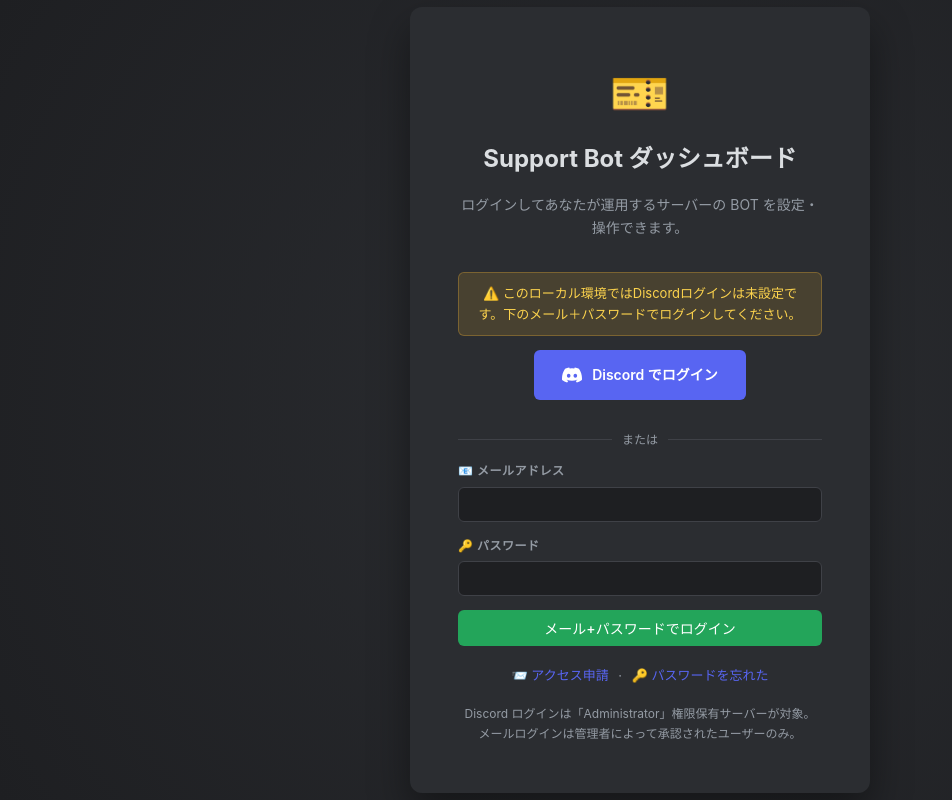
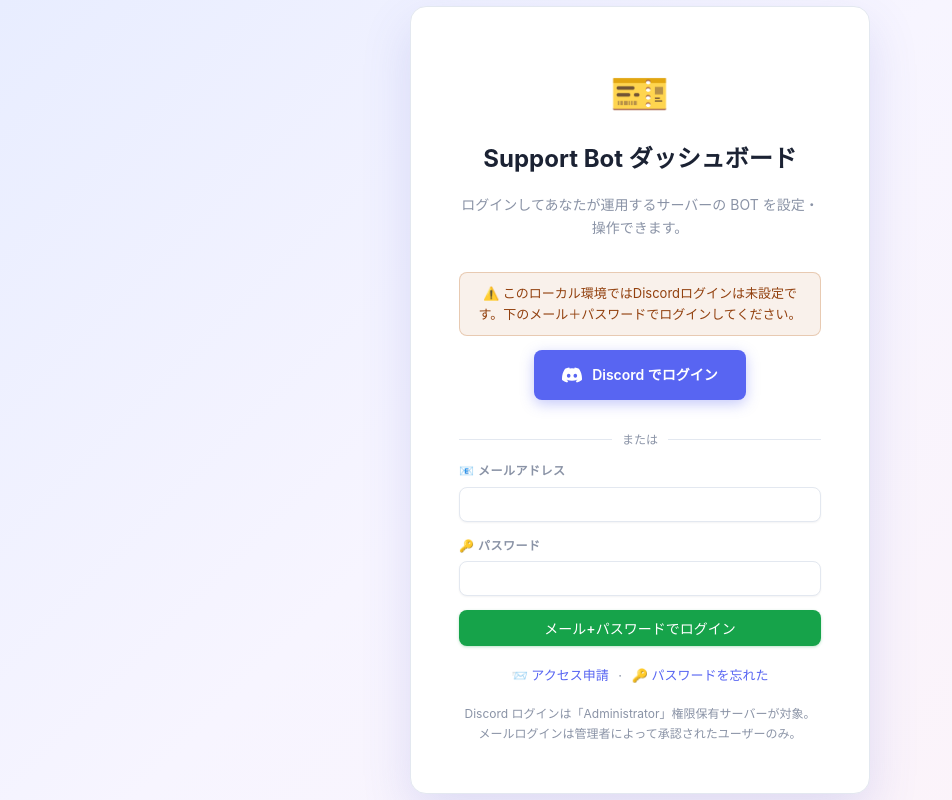
Before and after one commit to tokutake-netizen/support-bot, a FastAPI app: page /login?err=oauth_unconfigured in a window 1280 px wide. Shown: the whole page, without its empty margins (0-952 px from the left). Run offline with FastAPI, Linux system fonts and the light colour scheme.

Commit message:
全体デザインを明るいライトテーマに刷新＋Geminiパネルを全ページに展開
- ライトパレットへ全面変更（白カード・ソフトシャドウ・インディゴアクセント・
  グラデーションのアクティブナビ/ログイン背景）。--heading 変数を導入し
  強調テキストの白文字をすべて置換
- Discord投稿プレビュー（setup の Auction プレビュー等）は Discord の
  見た目を再現する部分なので意図的にダークのまま維持
- Gemini アシスタントパネルをギルド設定・稼働状況・Giveaway・
  オンボーディング・画像転送・ユーザー管理の全ページに追加
- Playwright で全ページ描画＋モバイル幅を実機検証済み

Co-Authored-By: Claude Fable 5 <noreply@anthropic.com>

```diff
--- a/dashboard/static/style.css
+++ b/dashboard/static/style.css
@@ -1,98 +1,101 @@
 :root{
-  --bg:#1e1f22; --bg2:#2b2d31; --bg3:#313338; --line:#3f4147;
-  --fg:#dbdee1; --muted:#949ba4; --accent:#5865f2; --green:#23a55a; --yellow:#f0b232;
-  --red:#f23f43; --pink:#eb459e; --gold:#f1c40f; --cyan:#00bcd4;
+  --bg:#f4f6fb; --bg2:#ffffff; --bg3:#eef1f7; --line:#e3e8f0;
+  --fg:#3a4254; --muted:#8a93a6; --heading:#1b2233;
+  --accent:#5865f2; --accent-deep:#4752c4;
+  --green:#16a34a; --yellow:#b45309; --red:#dc2626; --pink:#db2777; --gold:#ca8a04; --cyan:#0e7490;
+  --shadow-sm:0 1px 2px rgba(16,24,40,.05);
+  --shadow-md:0 4px 16px rgba(16,24,40,.08);
 }
 *{box-sizing:border-box}
-body{margin:0;background:var(--bg);color:var(--fg);font-family:-apple-system,"Hiragino Sans","Yu Gothic",Meiryo,Segoe UI,sans-serif;font-size:14px;line-height:1.6}
+body{margin:0;background:var(--bg);color:var(--fg);font-family:-apple-system,"Hiragino Sans","Yu Gothic",Meiryo,Segoe UI,sans-serif;font-size:14px;line-height:1.6;-webkit-font-smoothing:antialiased}
 a{color:var(--accent);text-decoration:none}
 a:hover{text-decoration:underline}
 .wrap{display:flex;min-height:100vh}
 .sidebar{width:240px;background:var(--bg2);padding:20px 12px;border-right:1px solid var(--line);flex-shrink:0}
-.brand{font-size:17px;font-weight:700;margin:0 0 24px 4px;color:#fff}
+.brand{font-size:17px;font-weight:700;margin:0 0 24px 4px;color:var(--heading)}
 .brand .dot{display:inline-block;width:8px;height:8px;border-radius:50%;background:var(--green);margin-right:8px;vertical-align:middle}
-.nav a{display:block;padding:8px 12px;color:var(--muted);text-decoration:none;border-radius:6px;margin-bottom:2px}
-.nav a:hover{background:var(--bg3);color:#fff;text-decoration:none}
-.nav a.active{background:var(--accent);color:#fff}
+.nav a{display:block;padding:8px 12px;color:var(--muted);text-decoration:none;border-radius:8px;margin-bottom:2px;font-weight:500}
+.nav a:hover{background:var(--bg3);color:var(--heading);text-decoration:none}
+.nav a.active{background:linear-gradient(135deg,var(--accent),#7b6cf6);color:#fff;box-shadow:0 2px 8px rgba(88,101,242,.35)}
 .nav .section-label{padding:12px 12px 4px;font-size:11px;color:var(--muted);text-transform:uppercase;letter-spacing:.6px;font-weight:600}
 .main{flex:1;padding:32px 40px;overflow-x:auto;max-width:1200px}
-h1{font-size:26px;margin:0 0 4px}
-h2{font-size:18px;margin:32px 0 6px;color:#fff;display:flex;align-items:center;gap:8px}
+h1{font-size:26px;margin:0 0 4px;color:var(--heading)}
+h2{font-size:18px;margin:32px 0 6px;color:var(--heading);display:flex;align-items:center;gap:8px}
 h2 .help{font-size:12px;color:var(--muted);font-weight:400;margin-left:auto}
 h3{font-size:13px;margin:0 0 8px;color:var(--muted);text-transform:uppercase;letter-spacing:.6px;font-weight:600}
 .subtitle{color:var(--muted);margin-bottom:24px;line-height:1.65}
 .section-desc{color:var(--muted);font-size:13px;margin:0 0 12px;line-height:1.65}
-.card{background:var(--bg2);border:1px solid var(--line);border-radius:8px;padding:20px;margin-bottom:16px}
+.card{background:var(--bg2);border:1px solid var(--line);border-radius:12px;padding:20px;margin-bottom:16px;box-shadow:var(--shadow-sm)}
 .grid{display:grid;grid-template-columns:repeat(auto-fill,minmax(280px,1fr));gap:16px}
-.guild-card{background:var(--bg2);border:1px solid var(--line);border-radius:10px;padding:18px;cursor:pointer;transition:border-color .15s, transform .15s, box-shadow .15s;display:block;color:inherit;text-decoration:none}
-.guild-card:hover{border-color:var(--accent);text-decoration:none;transform:translateY(-1px);box-shadow:0 4px 12px rgba(88,101,242,.15)}
-.guild-card .name{font-size:16px;font-weight:600;color:#fff;line-height:1.3;word-break:break-word}
+.guild-card{background:var(--bg2);border:1px solid var(--line);border-radius:12px;padding:18px;cursor:pointer;transition:border-color .15s, transform .15s, box-shadow .15s;display:block;color:inherit;text-decoration:none;box-shadow:var(--shadow-sm)}
+.guild-card:hover{border-color:var(--accent);text-decoration:none;transform:translateY(-2px);box-shadow:0 8px 20px rgba(88,101,242,.18)}
+.guild-card .name{font-size:16px;font-weight:600;color:var(--heading);line-height:1.3;word-break:break-word}
 .guild-card .meta{color:var(--muted);font-size:11px;margin-top:2px;font-family:Menlo,Consolas,monospace}
 .guild-card-head{display:flex;align-items:center;gap:12px;margin-bottom:12px}
 .guild-card-meta{flex:1;min-width:0}
 .guild-icon{width:48px;height:48px;border-radius:50%;flex-shrink:0;object-fit:cover;background:var(--bg3)}
 .guild-icon.placeholder{display:flex;align-items:center;justify-content:center;background:linear-gradient(135deg,var(--accent),#7289da);color:#fff;font-weight:700;font-size:16px}
-.badge{display:inline-block;font-size:11px;padding:2px 8px;border-radius:10px;background:var(--bg3);color:var(--muted);margin-right:4px}
-.badge.running{background:rgba(35,165,90,.15);color:var(--green)}
-.badge.stopped{background:rgba(242,63,67,.15);color:var(--red)}
-.badge.unconfigured{background:rgba(240,178,50,.15);color:var(--yellow)}
-.badge.info{background:rgba(0,188,212,.15);color:var(--cyan)}
+.badge{display:inline-block;font-size:11px;padding:2px 8px;border-radius:10px;background:var(--bg3);color:var(--muted);margin-right:4px;font-weight:600}
+.badge.running{background:rgba(22,163,74,.12);color:var(--green)}
+.badge.stopped{background:rgba(220,38,38,.1);color:var(--red)}
+.badge.unconfigured{background:rgba(180,83,9,.1);color:var(--yellow)}
+.badge.info{background:rgba(14,116,144,.1);color:var(--cyan)}
 .field{margin-bottom:14px}
 .field label{display:flex;align-items:center;gap:6px;font-size:12px;color:var(--muted);margin-bottom:6px;font-weight:600;text-transform:uppercase;letter-spacing:.5px}
 .field label .req{color:var(--red)}
 .field .hint{color:var(--muted);font-size:12px;margin-top:4px;line-height:1.5}
-select,input[type=text],input[type=password],input[type=color],input[type=number],input[type=email],input[type=url],textarea{width:100%;background:var(--bg);color:var(--fg);border:1px solid var(--line);border-radius:6px;padding:8px 10px;font-size:14px;font-family:inherit}
+select,input[type=text],input[type=password],input[type=color],input[type=number],input[type=email],input[type=url],textarea{width:100%;background:var(--bg2);color:var(--fg);border:1px solid var(--line);border-radius:8px;padding:8px 10px;font-size:14px;font-family:inherit;box-shadow:var(--shadow-sm)}
 textarea{resize:vertical;min-height:80px;line-height:1.6;font-family:Menlo,Consolas,monospace}
-select:focus,input:focus,textarea:focus{outline:none;border-color:var(--accent)}
+select:focus,input:focus,textarea:focus{outline:none;border-color:var(--accent);box-shadow:0 0 0 3px rgba(88,101,242,.14)}
 input[type=file]{color:var(--muted);font-size:13px}
 .row{display:grid;grid-template-columns:1fr 1fr;gap:14px}
-.btn{display:inline-block;padding:8px 14px;border-radius:6px;border:none;background:var(--accent);color:#fff;cursor:pointer;font-size:14px;font-weight:500;text-decoration:none;font-family:inherit}
-.btn:hover{background:#4752c4;text-decoration:none}
-.btn.green{background:var(--green)}
-.btn.green:hover{background:#1d8645}
-.btn.red{background:var(--red)}
-.btn.red:hover{background:#c93338}
-.btn.outline{background:transparent;border:1px solid var(--line);color:var(--fg)}
-.btn.outline:hover{background:var(--bg3)}
+.btn{display:inline-block;padding:8px 14px;border-radius:8px;border:none;background:var(--accent);color:#fff;cursor:pointer;font-size:14px;font-weight:500;text-decoration:none;font-family:inherit;transition:background .15s, box-shadow .15s;box-shadow:0 1px 3px rgba(88,101,242,.3)}
+.btn:hover{background:var(--accent-deep);text-decoration:none;box-shadow:0 3px 10px rgba(88,101,242,.35)}
+.btn.green{background:var(--green);box-shadow:0 1px 3px rgba(22,163,74,.3)}
+.btn.green:hover{background:#15803d;box-shadow:0 3px 10px rgba(22,163,74,.35)}
+.btn.red{background:var(--red);box-shadow:0 1px 3px rgba(220,38,38,.3)}
+.btn.red:hover{background:#b91c1c;box-shadow:0 3px 10px rgba(220,38,38,.35)}
+.btn.outline{background:var(--bg2);border:1px solid var(--line);color:var(--fg);box-shadow:var(--shadow-sm)}
+.btn.outline:hover{background:var(--bg3);box-shadow:var(--shadow-sm)}
 .btn-sm{padding:4px 10px;font-size:12px}
 .feature{display:flex;align-items:center;justify-content:space-between;padding:14px 0;border-bottom:1px solid var(--line)}
 .feature:last-child{border-bottom:none}
-.feature .name{font-weight:600;color:#fff}
+.feature .name{font-weight:600;color:var(--heading)}
 .feature .desc{color:var(--muted);font-size:12px;margin-top:2px}
-.log{background:#0d0d0d;color:#c5c5c5;padding:14px;border-radius:6px;font-family:Menlo,Consolas,monospace;font-size:12px;line-height:1.55;max-height:480px;overflow:auto;white-space:pre-wrap}
-.login{display:flex;align-items:center;justify-content:center;min-height:100vh;background:radial-gradient(circle at center,#2b2d31,#1e1f22)}
-.login-card{background:var(--bg2);border-radius:12px;padding:48px;text-align:center;max-width:460px;box-shadow:0 20px 40px rgba(0,0,0,.4)}
+.log{background:#16181d;color:#c5c5c5;padding:14px;border-radius:8px;font-family:Menlo,Consolas,monospace;font-size:12px;line-height:1.55;max-height:480px;overflow:auto;white-space:pre-wrap}
+.login{display:flex;align-items:center;justify-content:center;min-height:100vh;background:linear-gradient(135deg,#e8edff 0%,#f7f5ff 45%,#fdf3f8 100%)}
+.login-card{background:var(--bg2);border-radius:16px;padding:48px;text-align:center;max-width:460px;box-shadow:0 20px 50px rgba(80,90,200,.16);border:1px solid var(--line)}
 .login-card .logo{font-size:48px;margin-bottom:8px}
 .login-card h1{font-size:24px;margin-bottom:8px}
 .login-card p{color:var(--muted);margin-bottom:32px;line-height:1.7}
-.discord-btn{display:inline-flex;align-items:center;gap:10px;background:#5865f2;color:#fff;padding:14px 28px;border-radius:6px;text-decoration:none;font-weight:600}
+.discord-btn{display:inline-flex;align-items:center;gap:10px;background:#5865f2;color:#fff;padding:14px 28px;border-radius:8px;text-decoration:none;font-weight:600;box-shadow:0 4px 14px rgba(88,101,242,.35)}
 .discord-btn:hover{background:#4752c4;text-decoration:none}
 .stats{display:grid;grid-template-columns:repeat(4,1fr);gap:12px;margin-bottom:24px}
-.stat{background:var(--bg2);border:1px solid var(--line);border-radius:8px;padding:16px}
-.stat .num{font-size:24px;font-weight:700;color:#fff}
+.stat{background:var(--bg2);border:1px solid var(--line);border-radius:12px;padding:16px;box-shadow:var(--shadow-sm)}
+.stat .num{font-size:24px;font-weight:700;color:var(--heading)}
 .stat .lbl{color:var(--muted);font-size:12px;letter-spacing:.5px}
-.help-box{background:rgba(0,188,212,.08);border-left:3px solid var(--cyan);padding:12px 14px;border-radius:4px;color:#cfd6dc;font-size:13px;margin-bottom:14px;line-height:1.65}
-.help-box .h{font-weight:600;color:#fff;margin-bottom:4px;display:flex;align-items:center;gap:6px}
+.help-box{background:rgba(14,116,144,.06);border-left:3px solid var(--cyan);padding:12px 14px;border-radius:6px;color:var(--fg);font-size:13px;margin-bottom:14px;line-height:1.65}
+.help-box .h{font-weight:600;color:var(--heading);margin-bottom:4px;display:flex;align-items:center;gap:6px}
 .help-box .h .ico{color:var(--cyan)}
-.chip{display:inline-block;background:var(--bg3);color:var(--fg);padding:3px 8px;border-radius:4px;font-family:Menlo,Consolas,monospace;font-size:11px;margin:2px;border:1px solid transparent;cursor:pointer}
+.chip{display:inline-block;background:var(--bg3);color:var(--fg);padding:3px 8px;border-radius:6px;font-family:Menlo,Consolas,monospace;font-size:11px;margin:2px;border:1px solid transparent;cursor:pointer}
 .chip:hover{border-color:var(--accent)}
 details{margin-bottom:8px}
 details summary{cursor:pointer;color:var(--muted);font-size:13px;padding:6px 0;list-style:none;display:flex;align-items:center;gap:6px}
 details summary::before{content:"▶";font-size:10px;transition:transform .15s}
 details[open] summary::before{transform:rotate(90deg)}
-details summary:hover{color:#fff}
+details summary:hover{color:var(--heading)}
 .sticky-save{position:sticky;bottom:0;background:var(--bg);padding:16px 0;border-top:1px solid var(--line);margin-top:32px;display:flex;gap:8px;align-items:center}
-.flash{padding:10px 14px;border-radius:6px;margin-bottom:14px;font-size:13px}
-.flash.ok{background:rgba(35,165,90,.15);color:#86efac;border:1px solid rgba(35,165,90,.3)}
-.flash.warn{background:rgba(240,178,50,.15);color:#fcd34d;border:1px solid rgba(240,178,50,.3)}
-.callout{padding:14px;background:rgba(240,178,50,.06);border:1px solid rgba(240,178,50,.3);border-radius:8px;margin-bottom:16px;color:#fcd34d;font-size:13px;line-height:1.65}
+.flash{padding:10px 14px;border-radius:8px;margin-bottom:14px;font-size:13px}
+.flash.ok{background:rgba(22,163,74,.1);color:#15803d;border:1px solid rgba(22,163,74,.25)}
+.flash.warn{background:rgba(180,83,9,.08);color:#92400e;border:1px solid rgba(180,83,9,.25)}
+.callout{padding:14px;background:rgba(180,83,9,.06);border:1px solid rgba(180,83,9,.25);border-radius:10px;margin-bottom:16px;color:#92400e;font-size:13px;line-height:1.65}
 optgroup{font-weight:600;color:var(--muted)}
 
 /* Tabs (used on setup page) */
 .tabs{display:flex;gap:2px;border-bottom:1px solid var(--line);margin-bottom:20px;flex-wrap:wrap;position:sticky;top:0;background:var(--bg);z-index:10;padding-top:8px}
 .tab{padding:10px 14px;color:var(--muted);text-decoration:none;border-bottom:2px solid transparent;font-size:13px;font-weight:500;cursor:pointer;white-space:nowrap}
-.tab:hover{color:#fff;text-decoration:none}
-.tab.active{color:#fff;border-bottom-color:var(--accent)}
+.tab:hover{color:var(--heading);text-decoration:none}
+.tab.active{color:var(--heading);border-bottom-color:var(--accent)}
 .tab-panel{display:none}
 .tab-panel.active{display:block}
 .tab-save-bar{margin:18px 0 8px;text-align:right;border-top:1px solid var(--line);padding-top:14px}
@@ -103,24 +106,24 @@ optgroup{font-weight:600;color:var(--muted)}
 .ai-panel.collapsed .ai-body,.ai-panel.collapsed .ai-title{display:none}
 .ai-panel.collapsed .ai-toggle{transform:rotate(180deg)}
 .ai-head{display:flex;align-items:center;justify-content:space-between;padding:14px 12px;border-bottom:1px solid var(--line)}
-.ai-title{font-weight:700;color:#fff;font-size:14px;white-space:nowrap}
+.ai-title{font-weight:700;color:var(--heading);font-size:14px;white-space:nowrap}
 .ai-toggle{background:none;border:1px solid var(--line);color:var(--muted);border-radius:6px;width:24px;height:24px;cursor:pointer;line-height:1}
-.ai-toggle:hover{color:#fff;background:var(--bg3)}
+.ai-toggle:hover{color:var(--heading);background:var(--bg3)}
 .ai-body{display:flex;flex-direction:column;flex:1;min-height:0}
 .ai-messages{flex:1;overflow-y:auto;padding:12px;display:flex;flex-direction:column;gap:8px}
-.ai-msg{padding:8px 10px;border-radius:10px;font-size:13px;line-height:1.6;white-space:pre-wrap;word-break:break-word;max-width:95%}
+.ai-msg{padding:8px 10px;border-radius:12px;font-size:13px;line-height:1.6;white-space:pre-wrap;word-break:break-word;max-width:95%}
 .ai-msg-bot{background:var(--bg3);color:var(--fg);align-self:flex-start}
 .ai-msg-user{background:var(--accent);color:#fff;align-self:flex-end}
 .ai-form{padding:10px;border-top:1px solid var(--line);display:flex;gap:6px}
-.ai-form textarea{flex:1;background:var(--bg3);border:1px solid var(--line);border-radius:8px;color:var(--fg);padding:8px;font-size:13px;resize:none;font-family:inherit}
+.ai-form textarea{flex:1;background:var(--bg2);border:1px solid var(--line);border-radius:8px;color:var(--fg);padding:8px;font-size:13px;resize:none;font-family:inherit}
 .ai-form button{background:var(--accent);border:none;color:#fff;border-radius:8px;padding:0 14px;cursor:pointer;font-size:13px}
 .ai-form button:disabled{opacity:.5;cursor:default}
 /* 狭い画面ではパネルを隠し、右下の✨ボタンから下部ドロワーとして開く */
-.ai-fab{display:none;position:fixed;right:16px;bottom:16px;z-index:99;width:52px;height:52px;border-radius:50%;background:var(--accent);color:#fff;border:none;font-size:22px;align-items:center;justify-content:center;cursor:pointer;box-shadow:0 4px 14px rgba(0,0,0,.45)}
+.ai-fab{display:none;position:fixed;right:16px;bottom:16px;z-index:99;width:52px;height:52px;border-radius:50%;background:linear-gradient(135deg,var(--accent),#7b6cf6);color:#fff;border:none;font-size:22px;align-items:center;justify-content:center;cursor:pointer;box-shadow:0 4px 14px rgba(88,101,242,.45)}
 @media (max-width:1100px){
   .ai-panel{display:none}
   .ai-fab{display:flex}
-  .ai-panel.mobile-open{display:flex;position:fixed;left:0;right:0;bottom:0;top:auto;width:100%;height:72vh;z-index:100;border-left:none;border-top:1px solid var(--line);border-radius:14px 14px 0 0;box-shadow:0 -8px 30px rgba(0,0,0,.5)}
+  .ai-panel.mobile-open{display:flex;position:fixed;left:0;right:0;bottom:0;top:auto;width:100%;height:72vh;z-index:100;border-left:none;border-top:1px solid var(--line);border-radius:14px 14px 0 0;box-shadow:0 -8px 30px rgba(16,24,40,.25)}
   .ai-panel.mobile-open .ai-body{display:flex}
   .ai-panel.mobile-open .ai-title{display:inline}
   .ai-panel.mobile-open .ai-toggle{transform:none}
--- a/dashboard/templates/admin_users.html
+++ b/dashboard/templates/admin_users.html
@@ -130,5 +130,6 @@
       {% endfor %}
     </div>
   </main>
+  {% include "_assistant.html" %}
 </div>
 {% endblock %}
--- a/dashboard/templates/forwarding.html
+++ b/dashboard/templates/forwarding.html
@@ -21,7 +21,7 @@
 
     {# ---- 必要権限の明示 ---- #}
     <div class="callout">
-      <div style="font-weight:600;color:#fff;margin-bottom:6px">⚠️ 設定に必要な権限</div>
+      <div style="font-weight:600;color:var(--heading);margin-bottom:6px">⚠️ 設定に必要な権限</div>
       この機能を設定するには、<b>2つのサーバー両方</b>での権限が必要です。
       <ul style="margin:8px 0 0 18px;padding:0">
         <li><b>① 監視元サーバー</b>（画像が投稿される側）— Botがチャンネルを<b>閲覧</b>できること</li>
@@ -115,6 +115,7 @@
       {% endif %}
     </div>
   </main>
+  {% include "_assistant.html" %}
 </div>
 
 <script>
--- a/dashboard/templates/giveaway.html
+++ b/dashboard/templates/giveaway.html
@@ -158,5 +158,6 @@
 
     {% endif %}{# discord_ok #}
   </main>
+  {% include "_assistant.html" %}
 </div>
 {% endblock %}
--- a/dashboard/templates/onboarding.html
+++ b/dashboard/templates/onboarding.html
@@ -103,7 +103,7 @@
       {% for p in prompts %}
       {% set pi = loop.index0 %}
       <details {% if p.title %}open{% endif %} class="card" style="margin-bottom:14px">
-        <summary style="cursor:pointer;padding:6px 0;font-weight:600;color:#fff;display:flex;align-items:center;gap:8px">
+        <summary style="cursor:pointer;padding:6px 0;font-weight:600;color:var(--heading);display:flex;align-items:center;gap:8px">
           <span style="background:var(--bg3);padding:2px 8px;border-radius:10px;font-size:12px">設問 #{{ pi + 1 }}</span>
           {% if p.title %}{{ p.title }}{% else %}<span style="color:var(--muted);font-weight:400">(未入力 — 設問を追加するならここから)</span>{% endif %}
         </summary>
@@ -132,7 +132,7 @@
             </div>
           </div>
 
-          <h3 style="color:#fff;font-size:13px;margin:18px 0 10px">選択肢</h3>
+          <h3 style="color:var(--heading);font-size:13px;margin:18px 0 10px">選択肢</h3>
           {% for opt in p.options %}
           {% set oj = loop.index0 %}
           <details {% if opt.title %}open{% endif %} style="border:1px solid var(--line);border-radius:6px;padding:10px 14px;margin-bottom:8px">
@@ -178,5 +178,6 @@
       </div>
     </form>
   </main>
+  {% include "_assistant.html" %}
 </div>
 {% endblock %}
--- a/dashboard/templates/status.html
+++ b/dashboard/templates/status.html
@@ -120,6 +120,7 @@
       <a href="javascript:location.reload()">↻ 更新</a> · 自動更新は 10 秒ごと
     </p>
   </main>
+  {% include "_assistant.html" %}
 </div>
 <script>
   // Auto-refresh log every 10s
```
Also changed, not shown: dashboard/templates/setup.html (+6 -5 lines).
